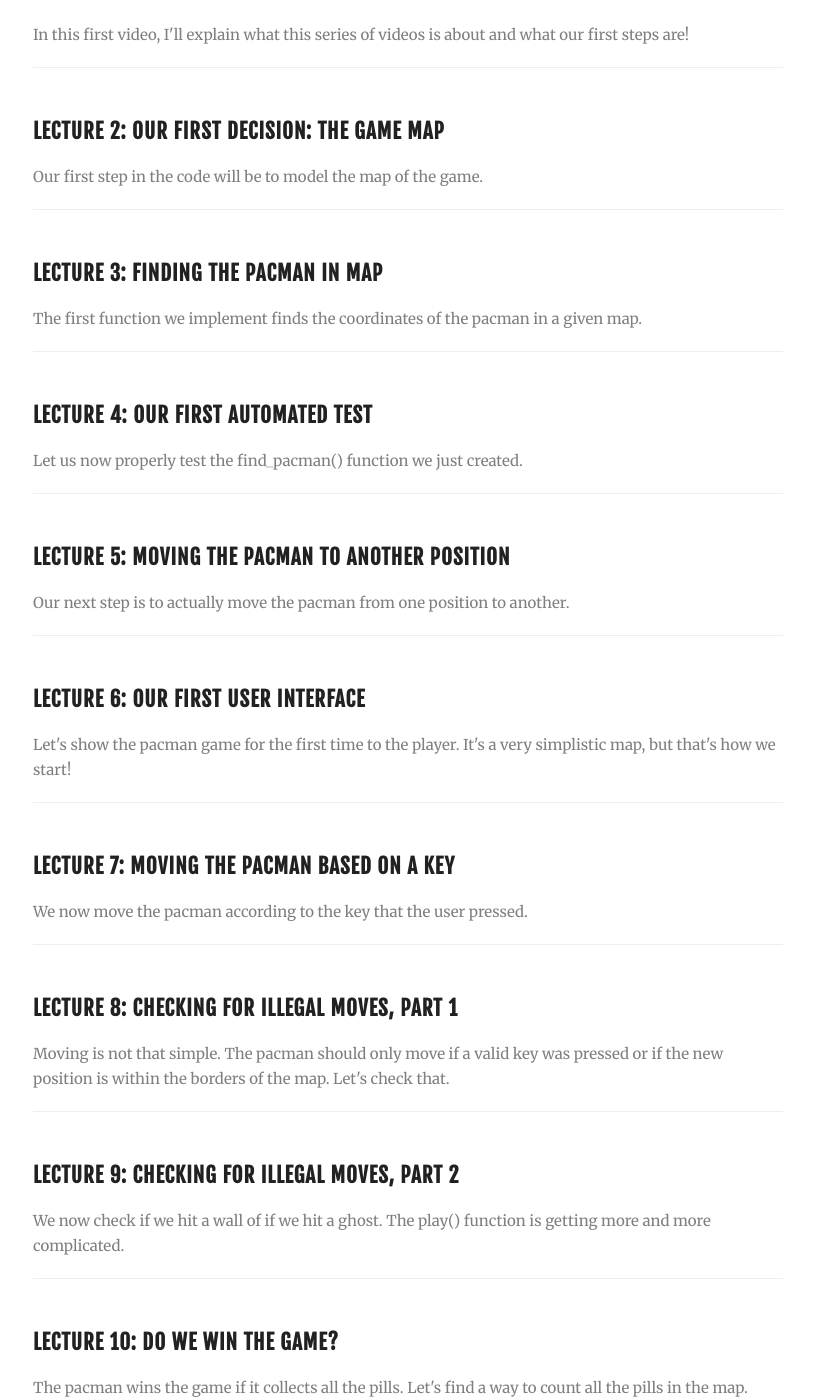
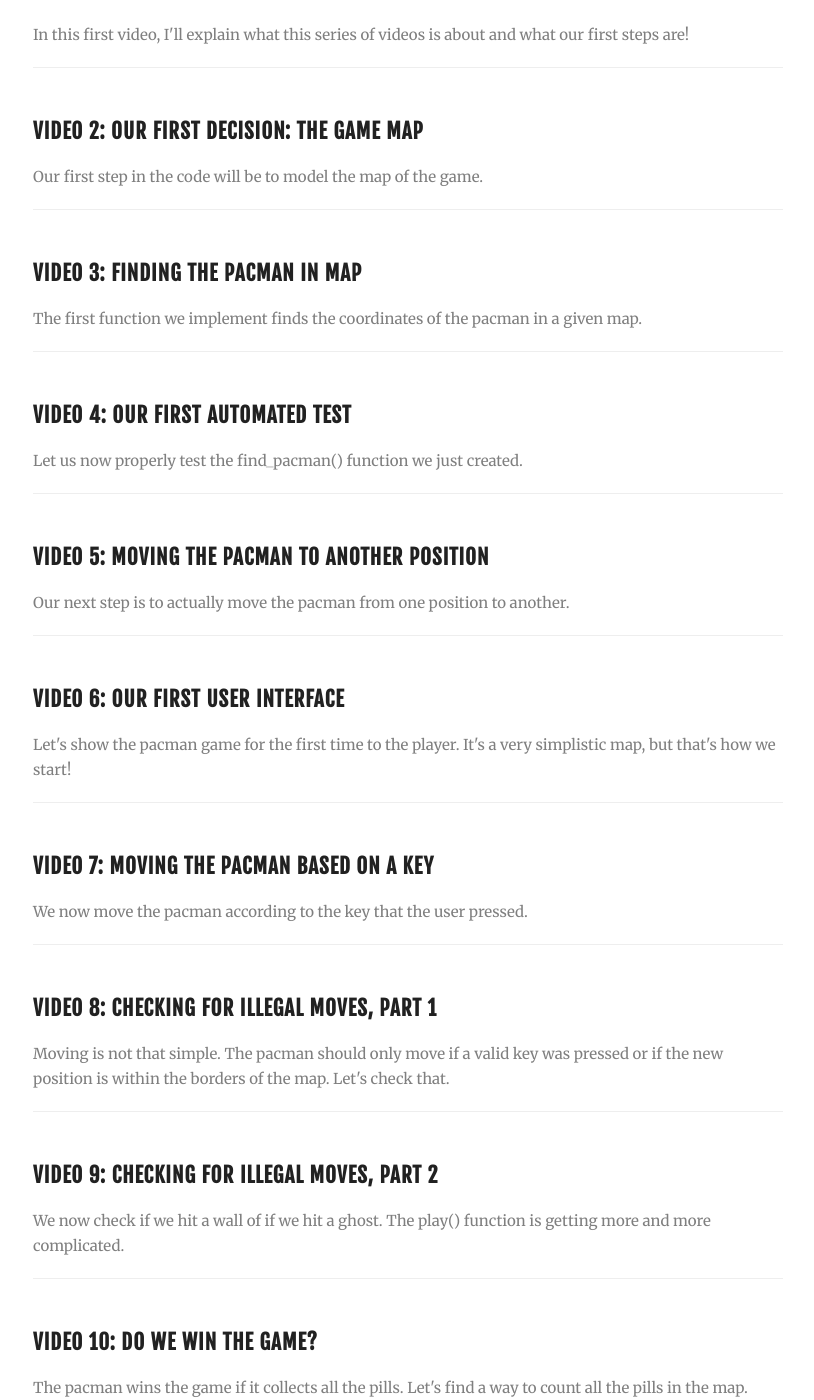
Before and after one commit to mauricioaniche/simple-pacman, a Jekyll site: the page built from index.html, in a window 1280 px wide and 1400 px high, scrolled down 949 px. Shown: the whole window, without its empty margins (232-1046 px from the left). Built offline with Jekyll 4.4.1, drawn with Linux system fonts in a browser that asks for light colours; nearby versions of some CDN libraries; some of the changed text lies outside the part shown.

Commit message:
video and not lecture

```diff
--- a/_includes/article-content.html
+++ b/_includes/article-content.html
@@ -3,7 +3,7 @@
   <div class="article wow fadeIn">
     <div class="article__content">
       <h2 class="article__title">
-        <a href="{{ video.url | prepend: site.baseurl }}">Lecture {{video.number}}: {{video.title}}</a>
+        <a href="{{ video.url | prepend: site.baseurl }}">Video {{video.number}}: {{video.title}}</a>
       </h2>
       <p class="article__excerpt">{{ video.slug }}</p>
     </div>
--- a/_layouts/video.html
+++ b/_layouts/video.html
@@ -6,7 +6,7 @@ layout: default
 		<div class="col col-12">
 
 			<div class="post__head wow fadeInUp">
-				<h1 class="post__title">Lecture {{page.number}}: {{ page.title | escape }}</h1>
+				<h1 class="post__title">Video {{page.number}}: {{ page.title | escape }}</h1>
 				<div>
 			</div>
 
```
